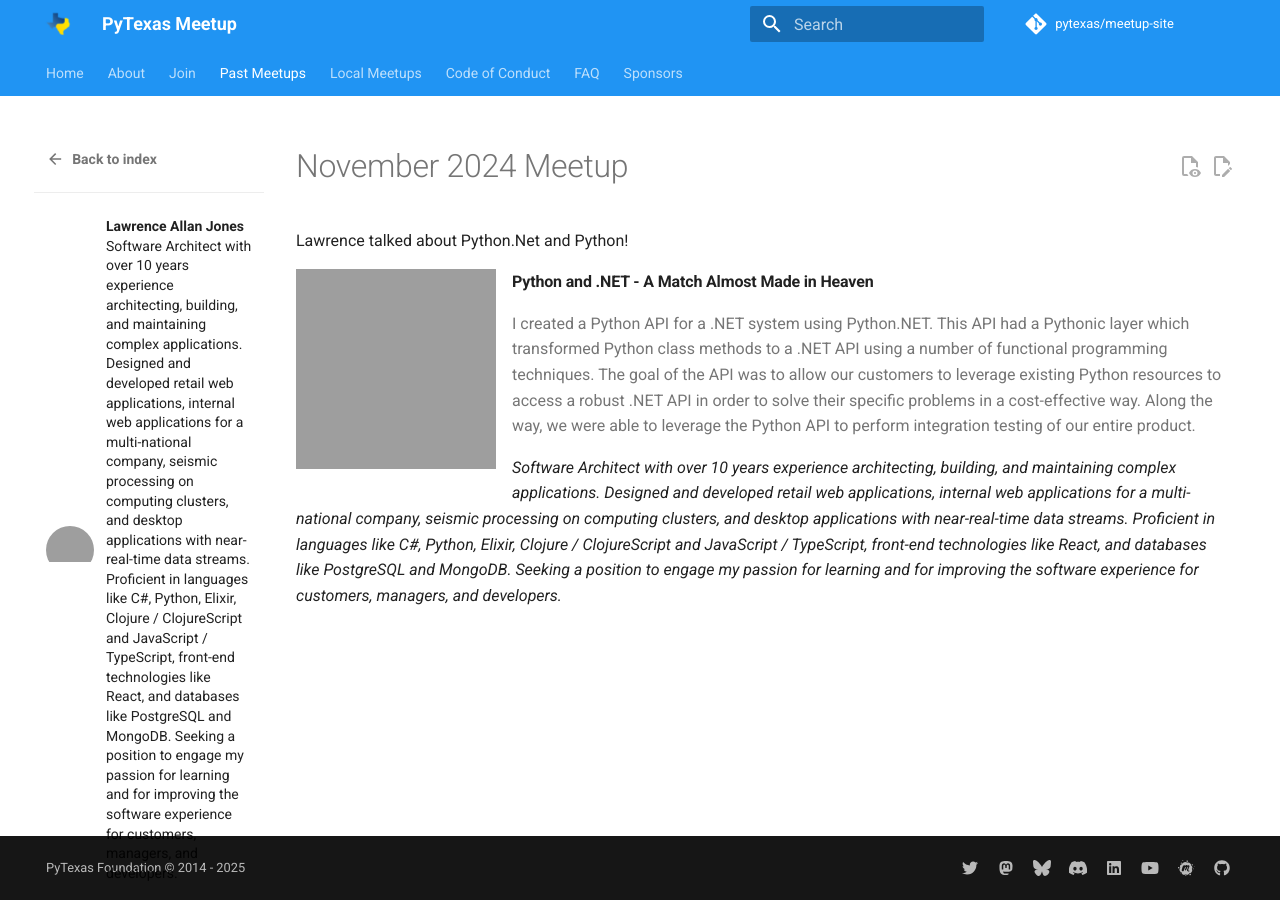
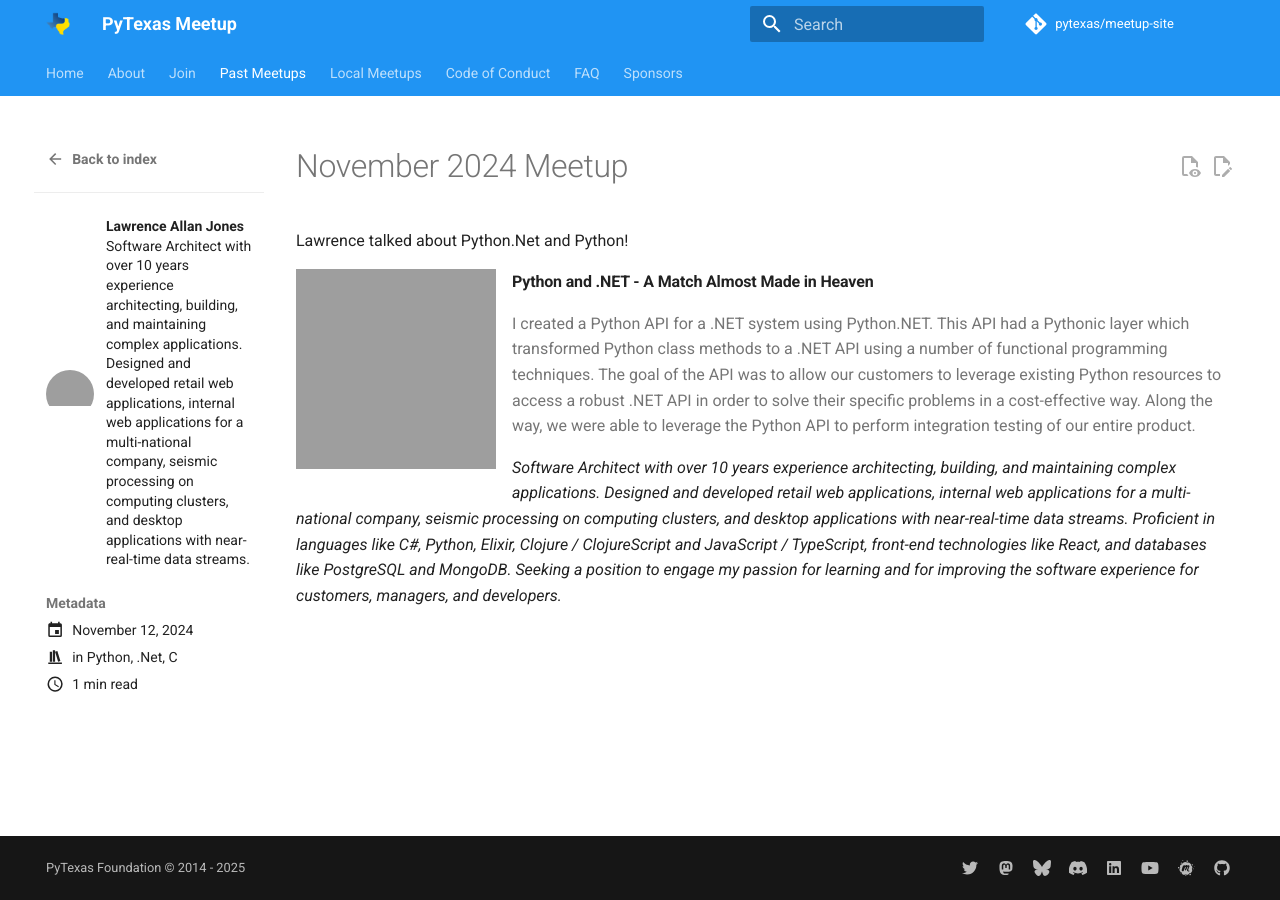
Before and after one commit to pytexas/meetup, an MkDocs documentation site: the page built from docs/past_meetups/posts/2024-11-12.md, in a window 1280 px wide. Built offline with MkDocs 1.6.1 and Material for MkDocs 9.7.7, drawn with Linux system fonts in a browser that asks for light colours; comment, search, counter and statistics services are not loaded; grey boxes are pictures that could not be loaded.

Commit message:
Fixed dates and bio.

```diff
--- a/docs/past_meetups/.authors.yml
+++ b/docs/past_meetups/.authors.yml
@@ -61,5 +61,5 @@
     avatar: https://images.squarespace-cdn.com/content/v1/5a60c2ed017db2e8dedb82b7/1596464328366-LATX12LSPIG51T2W4QF5/Marcelo.jpg
   lawrenceallanjones:
     name: Lawrence Allan Jones
-    description: Software Architect with over 10 years experience architecting, building, and maintaining complex applications. Designed and developed retail web applications, internal web applications for a multi-national company, seismic processing on computing clusters, and desktop applications with near-real-time data streams. Proficient in languages like C#, Python, Elixir, Clojure / ClojureScript and JavaScript / TypeScript, front-end technologies like React, and databases like PostgreSQL and MongoDB. Seeking a position to engage my passion for learning and for improving the software experience for customers, managers, and developers.
+    description: Software Architect with over 10 years experience architecting, building, and maintaining complex applications. Designed and developed retail web applications, internal web applications for a multi-national company, seismic processing on computing clusters, and desktop applications with near-real-time data streams.
     avatar: https://media.licdn.com/dms/image/v2/D5635AQE_S3m5QszpRg/profile-framedphoto-shrink_800_800/profile-framedphoto-shrink_800_800/0/1706982333055?e=1729879200&v=beta&t=GjG7bPCmN-8c_E8xs5gcpulSnCaKVbW4ktgkDP9aCyk
--- a/docs/past_meetups/posts/2024-11-12.md
+++ b/docs/past_meetups/posts/2024-11-12.md
@@ -1,7 +1,7 @@
 ---
 title: "Python and .NET - A Match Almost Made in Heaven"
 description: Marcelo talked about finding secrets in your code using `n0s1`!
-date: 2024-10-01
+date: 2024-11-12
 categories:
     - Python
     - .Net
```
